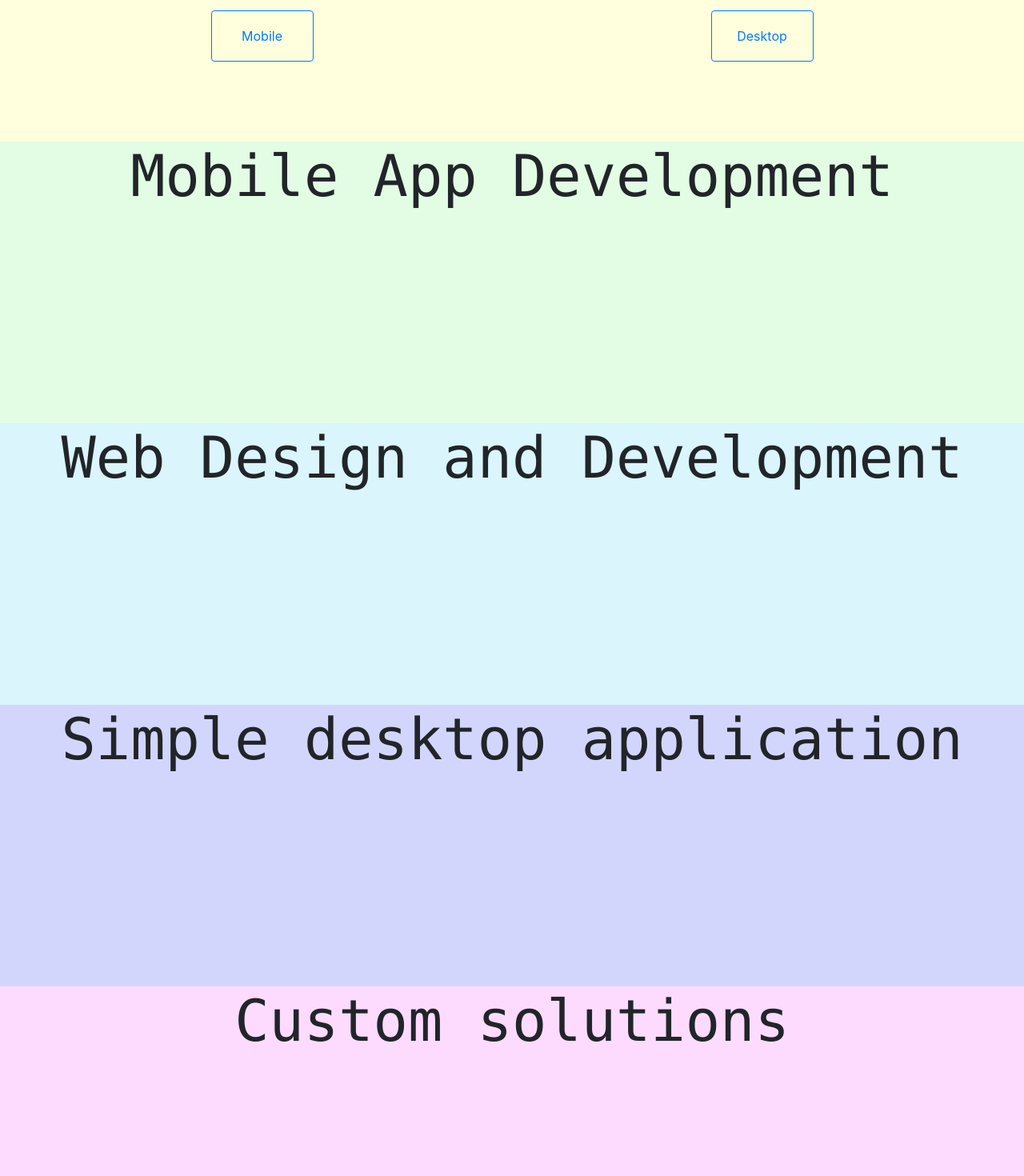
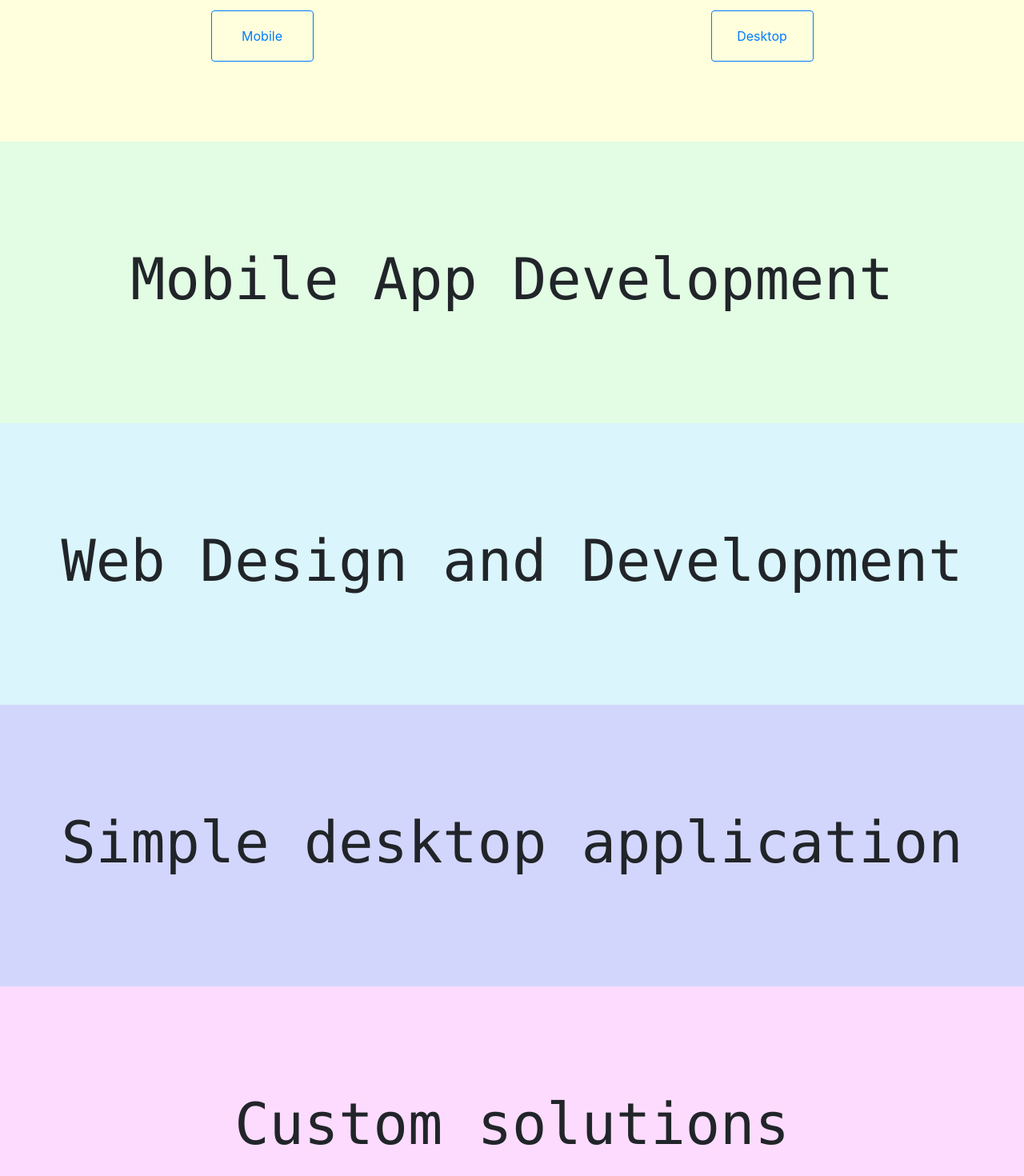
Before and after one commit to DSMP/Portfolio, a React (Create React App) app in the folder DsmpPortfolio/ClientApp/: page / in a window 1280 px wide. Shown: the part 272-1742 px from the top of the page at 80% size. Built offline with nearby package versions, Linux system fonts and the light colour scheme.

Commit message:
fix: center-center content of containers on home page

```diff
--- a/DsmpPortfolio/ClientApp/src/components/Home.css
+++ b/DsmpPortfolio/ClientApp/src/components/Home.css
@@ -24,5 +24,5 @@
     height:4em;
 }
 .container-height{
-    height:22em;
+    height:22em
 }
--- a/DsmpPortfolio/ClientApp/src/components/Home.js
+++ b/DsmpPortfolio/ClientApp/src/components/Home.js
@@ -28,22 +28,22 @@ export class Home extends Component {
                         </div>
                     </div>
                 </div>
-                <div class="container-fluid container-height second">
+                <div class="container-fluid container-height d-flex align-content-center flex-wrap justify-content-center second">
                     <h1 class="display-3 text-monospace text-center">
                         Mobile App Development
               </h1>
                 </div>
-                <div class="container-fluid container-height third">
+                <div class="container-fluid container-height d-flex align-content-center flex-wrap justify-content-center third">
                     <h1 class="display-3 text-monospace text-center">
                         Web Design and Development
               </h1>
                 </div>
-                <div class="container-fluid container-height fourth">
+                <div class="container-fluid container-height d-flex align-content-center flex-wrap justify-content-center fourth">
                     <h1 class="display-3 text-monospace text-center">
                         Simple desktop application
               </h1>
                 </div>
-                <div class="container-fluid container-height fifth">
+                <div class="container-fluid container-height d-flex align-content-center flex-wrap justify-content-center fifth">
                     <h1 class="display-3 text-monospace text-center">
                         Custom solutions
               </h1>
```
